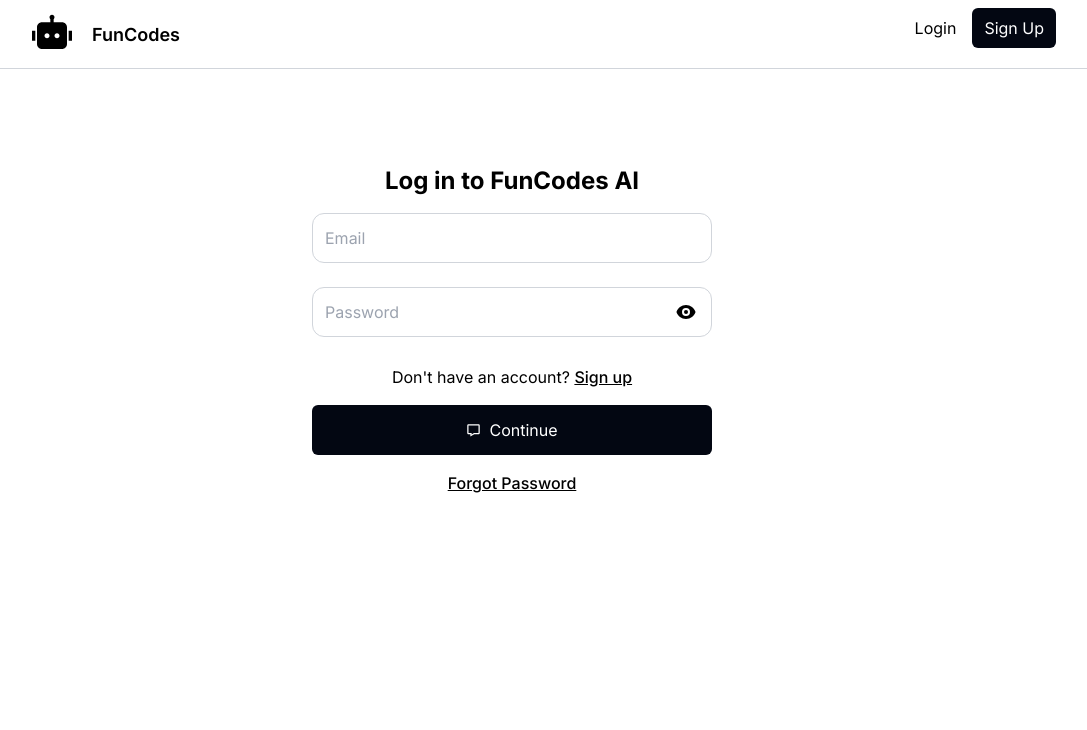
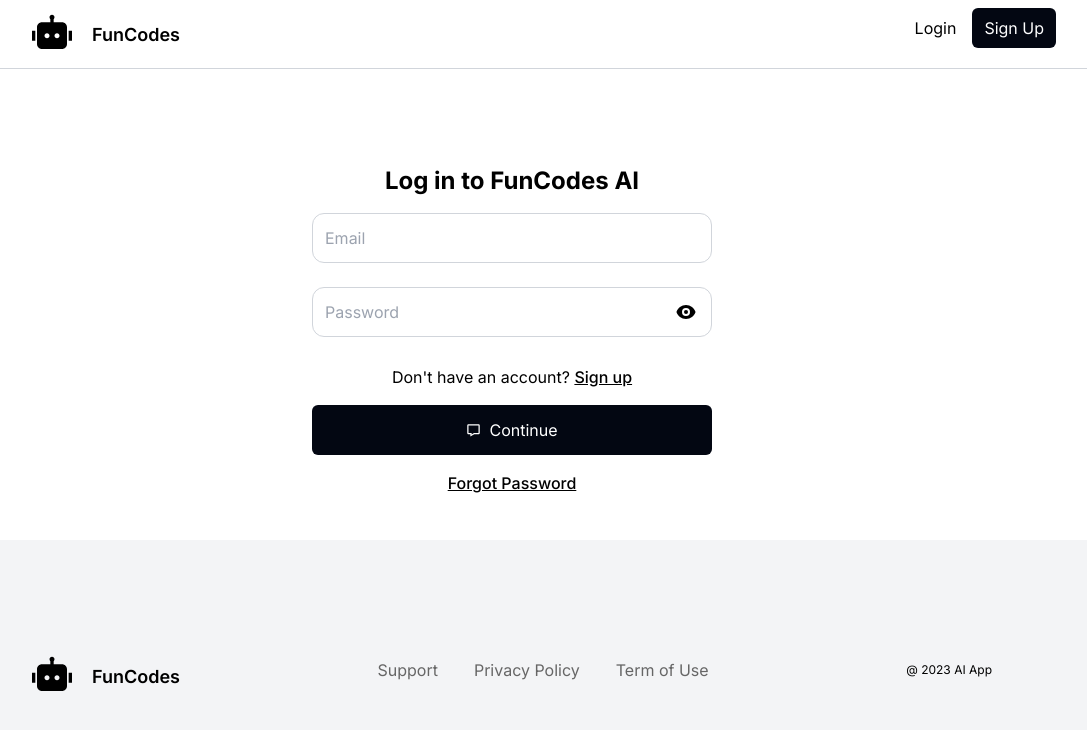
Before and after one commit to mehmetakifkucukkaya/chat-frontend, a React (Vite) app: page / in a window 1280 px wide. Shown: the top 730 px of the page, without its empty margins (128-1215 px from the left). Built offline with nearby package versions, Linux system fonts and the light colour scheme.

Commit message:
Created Footer component

```diff
--- /dev/null
+++ b/src/components/Footer.tsx
@@ -0,0 +1,37 @@
+import { RiRobot2Fill } from 'react-icons/ri'
+
+const Footer = () => {
+    return (
+
+        // TODO: Responsive yapılacak.
+
+        <div className='bg-gray-100 h-[260px] flex justify-between '>
+
+            {/* Left Area -> Includes icon and app name */}
+            {/* //TODO: Anasayfaya yönlendirilecek. */}
+            <button className='ml-6 lg:ml-40 md:ml-24 sm:ml-16 mt-3 flex justify-center items-center'>
+                <RiRobot2Fill size={40} />
+                <h1 className='pl-5 text-lg font-semibold tracking-normal leading-normal '>FunCodes</h1>
+            </button>
+
+            {/* Center Area ->Includes Support,Term of Use and Privacy Polciy */}
+            <div className='text-[#666666] flex items-center space-x-9'>
+
+                {/* //TODO: Gerekli yönlendirilmeler yapılacak. */}
+                <button className='text-base hover:underline'>Support</button>
+                <button className='text-base hover:underline'>Privacy Policy</button>
+                <button className='text-base hover:underline'>Term of Use</button>
+            </div>
+
+
+            {/* Right Area -> Includes Copyright */}
+            <div className='flex items-center'>
+                <p className='text-black text-xs mr-40'>@ 2023 AI App</p>
+            </div>
+
+
+        </div>
+    )
+}
+
+export default Footer
--- a/src/components/LoginForm.tsx
+++ b/src/components/LoginForm.tsx
@@ -3,6 +3,8 @@ import { HiEyeOff, HiEye } from 'react-icons/hi'
 import { BiMessage } from 'react-icons/bi'
 
 const LoginForm = () => {
+
+    //TODO: Validate işlemleri yapılacak
 
     const [showPassword, setShowPassword] = useState(false);
 
--- a/src/components/Navbar.tsx
+++ b/src/components/Navbar.tsx
@@ -12,10 +12,12 @@ const Navbar = () => {
                 </div>
 
                 {/* Right Area ->  Includes login button an signup button*/}
+
                 {/* //TODO: Show buttons only lg mode. */}
+                {/* //TODO: Gerekli yönlendirilmeler yapılacak. */}
                 <div className='flex items-center  mr-6 lg:mr-24 md:mr-20 sm:mr-16 '>
-                    <button className='p-4'>Login</button>
-                    <button className=' bg-[#030712] text-[white] rounded-md text-base px-3 py-2 '>Sign Up</button>
+                    <button className='p-4 hover:opacity-90'>Login</button>
+                    <button className=' bg-[#030712] text-[white] rounded-md text-base px-3 py-2 hover:opacity-90'>Sign Up</button>
                 </div>
 
             </div>
--- a/src/pages/Login.tsx
+++ b/src/pages/Login.tsx
@@ -1,13 +1,18 @@
-import React from 'react'
 import Navbar from '../components/Navbar';
 import LoginForm from '../components/LoginForm';
+import Footer from '../components/Footer';
 
 const Login = () => {
     return (
-        <>
+        <div className="min-h-screen flex flex-col justify-between">
             <Navbar />
-            <LoginForm />
-        </>
+
+            <div className="flex-grow">
+                <LoginForm />
+            </div>
+
+            <Footer />
+        </div>
     )
 }
 
```
